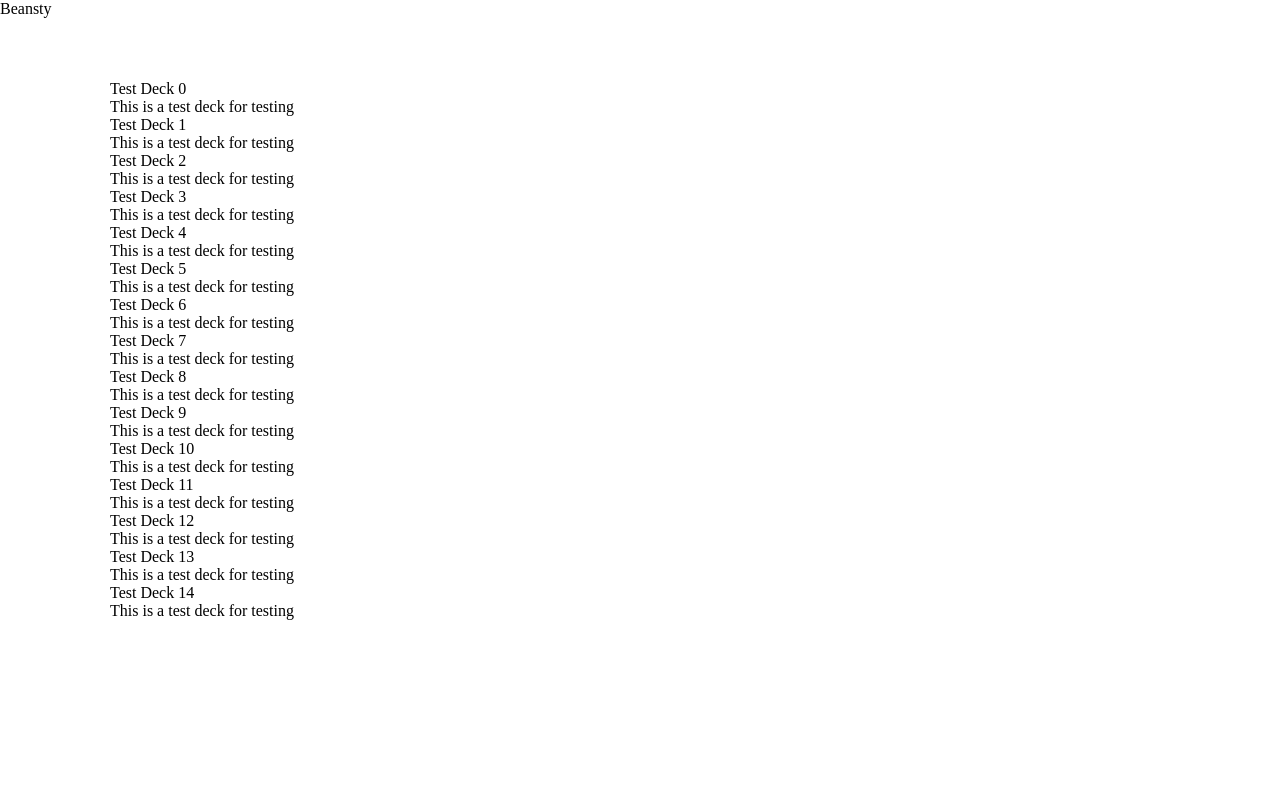
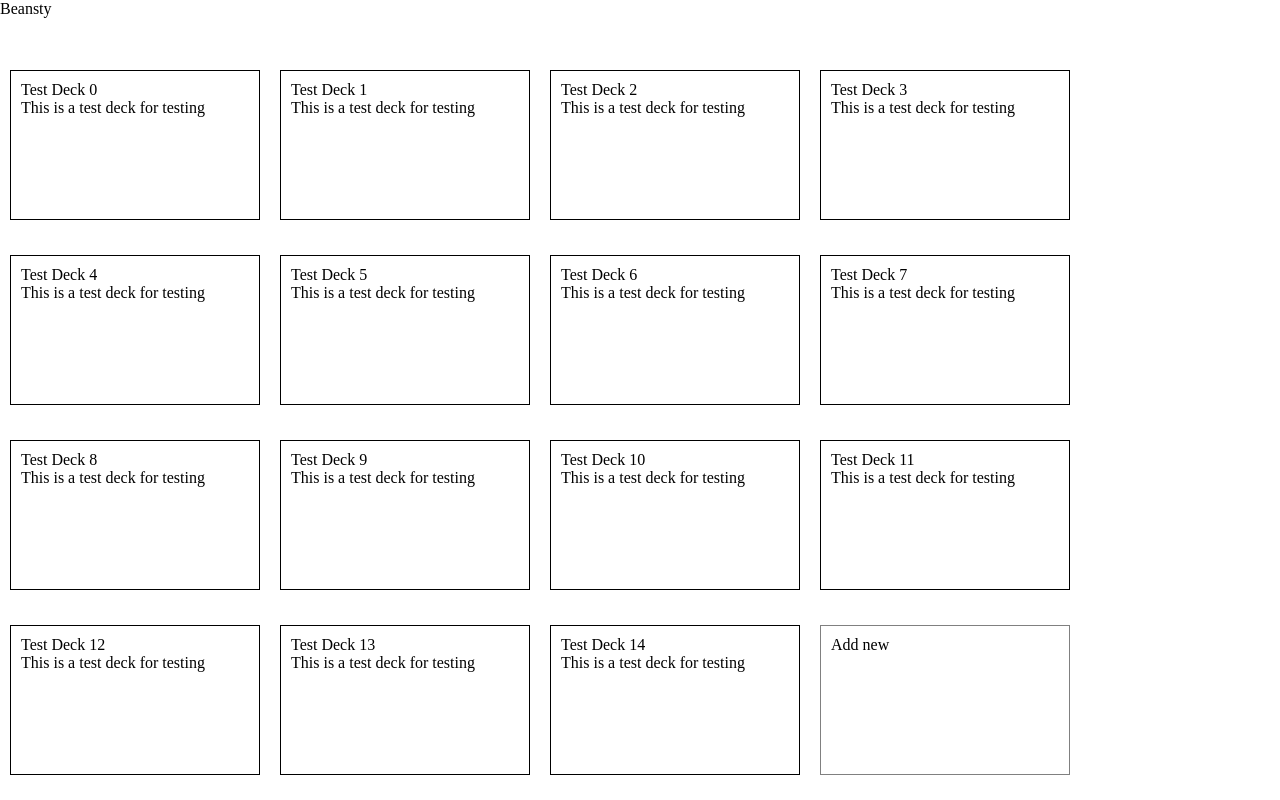
Before and after one commit to erocrizs/Beansty, a React (Create React App) app in the folder beansty/: page / in a window 1280 px wide. Built offline with nearby package versions, Linux system fonts and the light colour scheme.

Commit message:
Implement ListDeck basic styling

```diff
--- a/beansty/src/App.css
+++ b/beansty/src/App.css
@@ -13,6 +13,7 @@
 
 #app #body {
   grid-area: 2 / 1 / span 1 / span 1;
+  overflow: auto;
 
   display: flex;
   flex-flow: row nowrap;
@@ -26,6 +27,6 @@
 
 @media screen and (min-width: 780px) {
   #app #body #body-margined {
-    flex: 0 1 1100px;
+    flex: 0 1 1300px;
   }
 }
--- a/beansty/src/App.js
+++ b/beansty/src/App.js
@@ -19,7 +19,7 @@ class App extends Component {
           Beansty
         </header>
         <div id="body">
-          <div id="body-margined">
+          <div id="body-margined" className="full-height">
             <AppBody decks={this.state.decks}/>
           </div>
         </div>
--- a/beansty/src/components/AppBody/ListDeck/ListDeck.css
+++ b/beansty/src/components/AppBody/ListDeck/ListDeck.css
@@ -1,7 +1,70 @@
 #list-deck {
   padding: 20px;
+  display: flex;
+  position: relative;
+
+  flex-flow: column nowrap;
+  justify-content: flex-start;
+  align-items: center;
+}
+
+#list-deck .deck-container {
+  box-sizing: border-box;
+  padding: 10px;
+  border: 1px solid black;
+
+  margin-bottom: 20px;
+  width: 100%;
+  min-height: 100px;
+}
+
+#list-deck .deck-container.add-new-deck {
+  visibility: hidden;
+}
+
+#list-deck #new-deck-absolute {
+  box-sizing: border-box;
+  position: fixed;
+  bottom: 20px;
+  right: 50px;
+
+  width: 50px;
+  height: 50px;
+  border: 1px solid black;
+
+  display: grid;
+}
+
+#list-deck #new-deck-absolute::before {
+  display: grid;
+  place-content: center;
+  content: "+";
 }
 
 @media screen and (min-width: 780px) {
+  #list-deck {
+    padding: 0px;
+    display: flex;
 
+    flex-flow: row wrap;
+    justify-content: flex-start;
+    align-items: flex-start;
+  }
+
+  #list-deck .deck-container {
+    border: 1px solid black;
+    margin: 10px;
+    height: 150px;
+    flex: 0 0 250px;
+  }
+
+  #list-deck .deck-container.add-new-deck {
+    visibility: visible;
+    border: 1px solid gray;
+    background-color: transparent;
+  }
+
+  #list-deck #new-deck-absolute {
+    display: none;
+  }
 }
--- a/beansty/src/components/AppBody/ListDeck/index.js
+++ b/beansty/src/components/AppBody/ListDeck/index.js
@@ -5,15 +5,19 @@ import './ListDeck.css';
 class ListDeck extends Component {
   render () {
     return (
-      <div id="list-deck">
+      <div id="list-deck" className="full-height">
         {this.props.decks.map(this.renderDeck)}
+        <div className="deck-container add-new-deck" onClick={() => console.log("here")}>
+          Add new
+        </div>
+        <div id="new-deck-absolute"></div>
       </div>
     )
   }
 
   renderDeck (deck) {
     return (
-      <div key={deck.id} className="deck">
+      <div key={deck.id} className="deck-container">
         <DeckBox deck={deck}/>
       </div>
     );
--- a/beansty/src/components/AppBody/index.js
+++ b/beansty/src/components/AppBody/index.js
@@ -5,7 +5,7 @@ import ListDeck from './ListDeck';
 class AppBody extends Component {
   render() {
     return (
-      <div id="app-body">
+      <div id="app-body" className="full-height">
         <ListDeck decks={this.props.decks}/>
       </div>
     )
```
